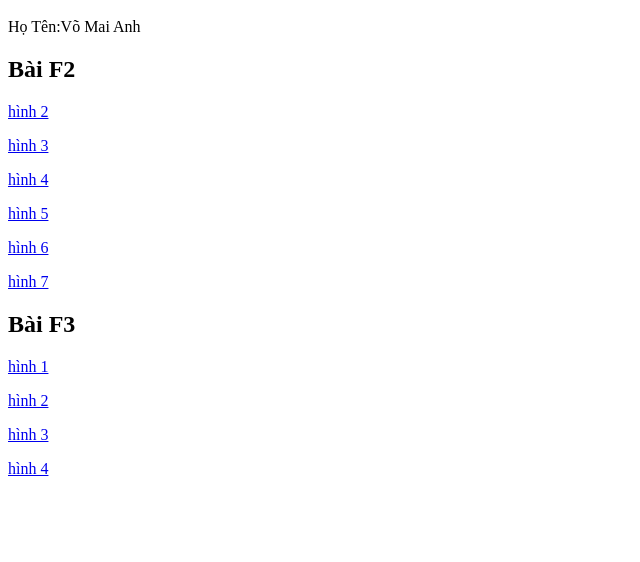
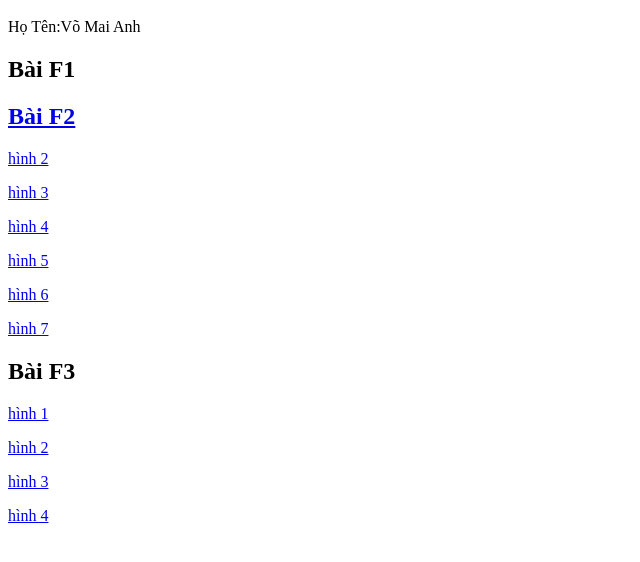
Before and after one commit to vomaianh2208/vomaianh.github.io, a plain HTML site: page index.html in a window 1280 px wide. Shown: the part 48-610 px from the top of the page, without its empty margins (0-640 px from the left). Drawn offline with Linux system fonts and the light colour scheme.

Commit message:
Update index.html

```diff
--- a/index.html
+++ b/index.html
@@ -6,6 +6,8 @@
     <body>
         <h1>Lập trình HTML học kì 2 cả năm</h1>
         <p>Họ Tên:Võ Mai Anh</p>
+        <h2>Bài F1</h2>
+        <p><a href="baitapf1/hinh3.html"></p>
         <h2>Bài F2</h2>
         <p><a href="Bài F2/hinh2.html">hình 2</a></p>
         <p><a href="Bài F2/hinh3.html">hình 3</a></p>
```
